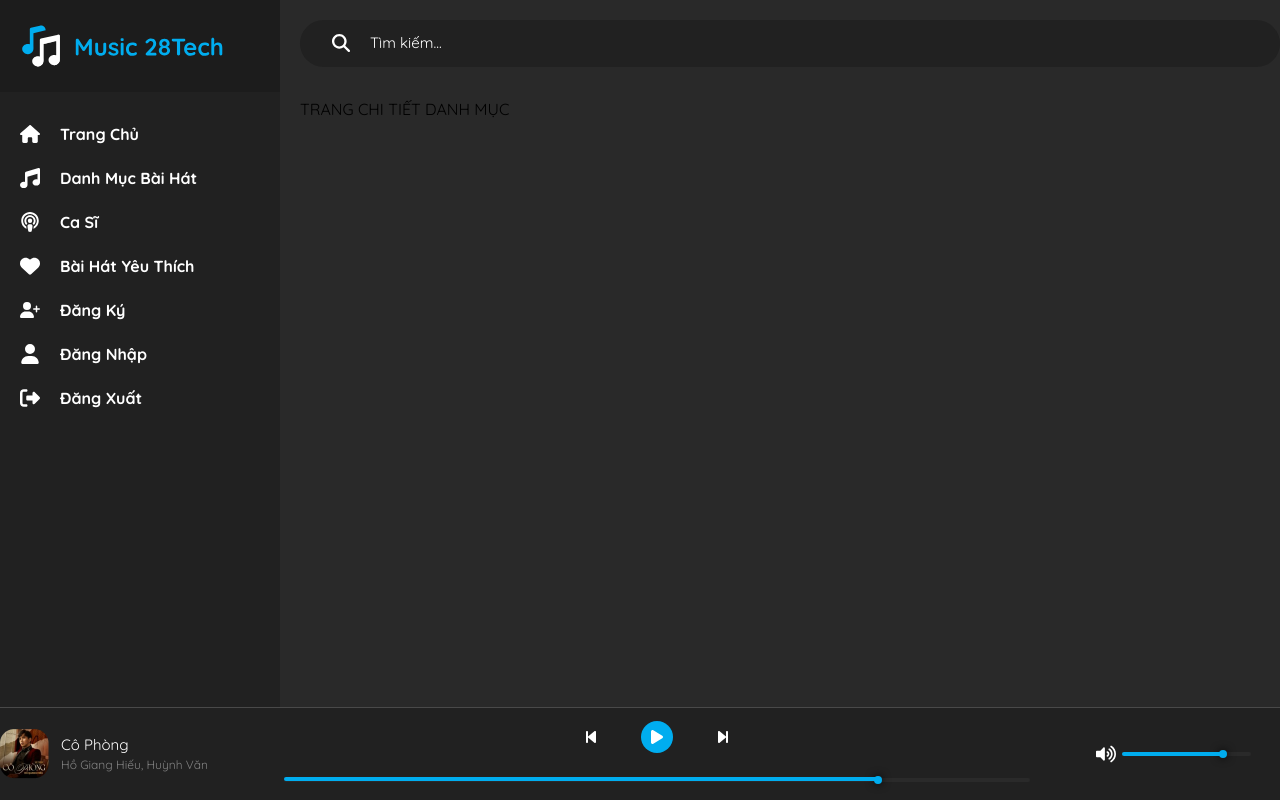
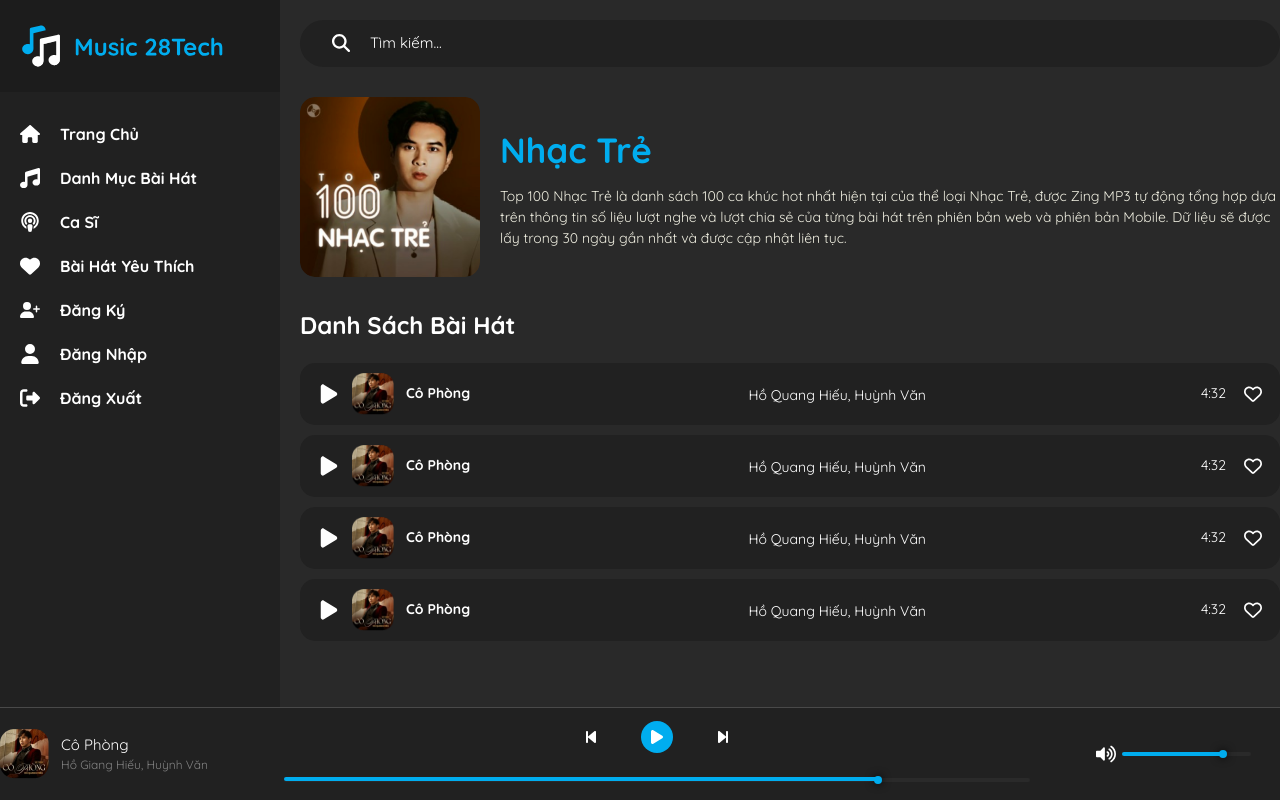
Before and after one commit to truonginit/project-front-end-music-app-cloud-nextjs, a Next.js app: page /categories/1 in a window 1280 px wide. Built offline with nearby package versions, Linux system fonts and the light colour scheme.

Commit message:
Trang Chi Tiết Danh Mục (tức là trang Danh Sách Bài Hát Theo Danh Mục

```diff
--- a/src/app/(page)/categories/[id]/page.tsx
+++ b/src/app/(page)/categories/[id]/page.tsx
@@ -1,4 +1,9 @@
 import type { Metadata } from "next";
+
+// components
+import { CardInfo } from "@/app/components/Card/CardInfo";
+import { BoxTitle } from "@/app/components/BoxTitle/BoxTitle";
+import { Song2 } from "@/app/components/Song2/Song2";
 
 // Metadata
 export const metadata: Metadata = {
@@ -9,7 +14,12 @@ export const metadata: Metadata = {
 export default function CategoryDetailPage() {
     return (
         <>
-          <h1>TRANG CHI TIẾT DANH MỤC</h1>
+          {/* card info */}
+          <CardInfo />
+
+          {/* Danh sách bài hát của danh mục */}
+          <BoxTitle title="Danh Sách Bài Hát" className="" />
+          <Song2 />
         </>
       );
 }
--- /dev/null
+++ b/src/app/components/Song2/Song2.tsx
@@ -0,0 +1,14 @@
+import { SongItem2 } from "./SongItem2";
+
+export const Song2 = () => {
+    return (
+        <>
+            <div className="grid grid-cols-1 gap-[10px]">
+                <SongItem2 />
+                <SongItem2 />
+                <SongItem2 />
+                <SongItem2 />
+            </div>
+        </>
+    );
+}
--- /dev/null
+++ b/src/app/components/Song2/SongCenterItem2.tsx
@@ -0,0 +1,11 @@
+export const SongCenterItem2 = () => {
+    return (
+        <>
+            <div className="w-[30%] text-center">
+                <span className=" text-[14px] font-[400] dark:text-darkModeText ">
+                    Hồ Quang Hiếu, Huỳnh Văn
+                </span>
+            </div>
+        </>
+    );
+}
--- /dev/null
+++ b/src/app/components/Song2/SongItem2.tsx
@@ -0,0 +1,23 @@
+// components
+import { SongCenterItem2 } from "./SongCenterItem2";
+import { SongLeftItem2 } from "./SongLeftItem2";
+import { SongRightItem2 } from "./SongRightItem2";
+
+export const SongItem2 = () => {
+    return (
+        <>
+            <div className="flex items-center justify-between dark:bg-darkModePrimary px-[18px] py-[10px] rounded-[15px]">
+                {/* left */}
+                <SongLeftItem2 />
+
+                {/* center */}
+                <SongCenterItem2 />
+
+                {/* right */}
+                <SongRightItem2 />
+            </div>
+        </>
+    );
+}
+
+// hover:dark:bg-gradient-to-r from-darkModeActive
--- /dev/null
+++ b/src/app/components/Song2/SongLeftItem2.tsx
@@ -0,0 +1,26 @@
+/* eslint-disable @next/next/no-img-element */
+// icon
+import { FaPlay } from "react-icons/fa6";
+
+export const SongLeftItem2 = () => {
+    return (
+        <>
+            <div className="w-[40%] flex items-center gap-x-[12px] cursor-pointer">
+                {/* icon */}
+                <div  className="dark:text-darkModeText text-[22px]">
+                    <FaPlay />
+                </div>
+
+                {/* image */}
+                <div className="w-[42px] aspect-square truncate rounded-[8px]">
+                    <img src="/demo/hoquanghieu-cophong.png" alt="" className="" />
+                </div>
+
+                {/* title */}
+                <div className="text-[14px] font-[700] dark:text-darkModeText">
+                    Cô Phòng
+                </div>
+            </div>
+        </>
+    );
+}
--- /dev/null
+++ b/src/app/components/Song2/SongRightItem2.tsx
@@ -0,0 +1,17 @@
+import { FaRegHeart } from "react-icons/fa6";
+
+export const SongRightItem2 = () => {
+    return (
+        <>
+            <div className="w-[30%] flex items-center gap-x-[18px] justify-end">
+                <div className="text-[14px] font-[400] dark:text-darkModeText">
+                    4:32
+                </div>
+
+                <div className="dark:text-darkModeText text-[18px] cursor-pointer hover:dark:text-darkModeActive">
+                    <FaRegHeart />
+                </div>
+            </div>
+        </>
+    );
+}
--- /dev/null
+++ b/src/app/components/card/CardInfo.tsx
@@ -0,0 +1,23 @@
+import { CardInfoImage } from "./CardInfoImage";
+
+/* eslint-disable @next/next/no-img-element */
+export const CardInfo = () => {
+    return (
+        <>
+            <div className="flex items-center gap-x-[20px] mb-[30px]">
+                <CardInfoImage />
+                {/* content */}
+                <div className="flex-1">
+                    <h3 className="text-[35px] font-[700] dark:text-darkModeActive mb-[10px]">
+                        Nhạc Trẻ
+                    </h3>
+
+                    <p className="text-[14px] font-[400] dark:text-darkModeSecondary">
+                        Top 100 Nhạc Trẻ là danh sách 100 ca khúc hot nhất hiện tại của thể loại Nhạc Trẻ, được Zing MP3 tự động tổng hợp dựa trên thông tin số liệu lượt nghe và lượt chia
+                        sẻ của từng bài hát trên phiên bản web và phiên bản Mobile. Dữ liệu sẽ được lấy trong 30 ngày gần nhất và được cập nhật liên tục.
+                    </p>
+                </div>
+            </div>
+        </>
+    );
+}
--- /dev/null
+++ b/src/app/components/card/CardInfoImage.tsx
@@ -0,0 +1,14 @@
+/* eslint-disable @next/next/no-img-element */
+export const CardInfoImage = () => {
+    return (
+        <>
+            <div className="w-[180px] aspect-square rounded-[15px] truncate">
+                <img
+                    src="/demo/100-nhac-tre.png"
+                    alt="nhactre"
+                    className="w-full object-cover"
+                />
+            </div>
+        </>
+    );
+}
--- a/src/app/components/section1/Section1.tsx
+++ b/src/app/components/section1/Section1.tsx
@@ -1,13 +1,18 @@
 // components
 import { Banner } from "../Banner/Banner";
 import { Song } from '../Song/Song';
+import { BoxTitle } from "../BoxTitle/BoxTitle";
 
 export const Section1 = () => {
     return (
         <>
             <div className="flex items-end mb-[30px]" > {/* wrap */}
                 <Banner />
-                <Song />  {/* nghe nhiều */}
+
+                <div className="w-[425px] ml-[20px]">
+                    <BoxTitle title="Nghe nhiều" className="" />
+                    <Song />  {/* nghe nhiều */}
+                </div>
             </div>
         </>
     );
--- a/src/app/components/song/Song.tsx
+++ b/src/app/components/song/Song.tsx
@@ -1,13 +1,13 @@
 // components
-import { BoxTitle } from "../BoxTitle/BoxTitle";
-import { SongList } from "./SongList";
+import { SongItem } from './SongItem';
 
 export const Song = () => {
     return (
         <>
-            <div className="w-[425px] ml-[20px]">
-                <BoxTitle title="Nghe nhiều" className="" />
-                <SongList />
+            <div className='flex flex-col gap-y-[12px]'>
+                <SongItem />
+                <SongItem />
+                <SongItem />
             </div>
         </>
     );
--- a/src/app/components/song/SongList.tsx
+++ /dev/null
@@ -1,14 +0,0 @@
-// components
-import { SongItem } from './SongItem';
-
-export const SongList = () => {
-    return (
-        <>
-            <div className='flex flex-col gap-y-[12px]'>
-                <SongItem />
-                <SongItem />
-                <SongItem />
-            </div>
-        </>
-    );
-}
--- a/src/app/globals.css
+++ b/src/app/globals.css
@@ -37,3 +37,7 @@ body {
     box-shadow: 0px 0px 8px 0px #000000EB;
   }
 /* hết range music */
+
+/* background animation khi hover */
+
+/* hết background animation khi hover */
```
